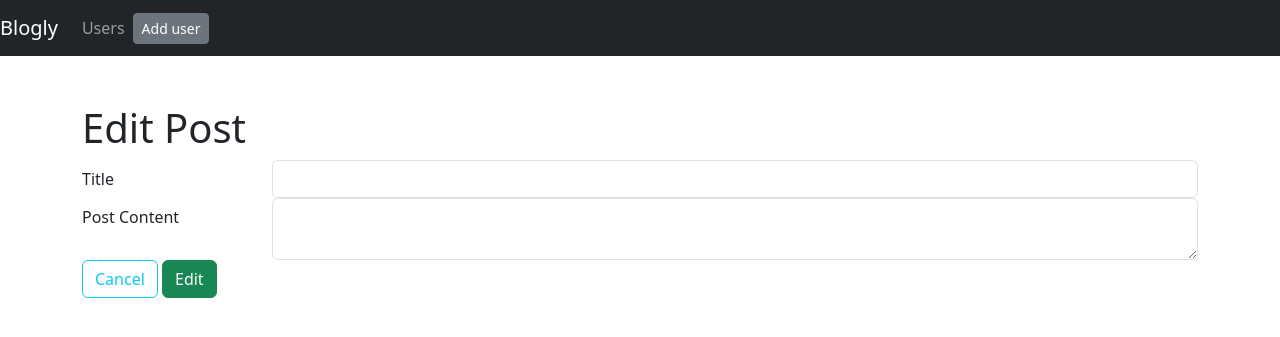
After one commit to domibee/Blogly-Exercise, a Flask app: template templates/posts/edit_post.html in a window 1280 px wide. The commit adds this page. Shown: the top 337 px of the page. Run offline with Flask 3, Linux system fonts and the light colour scheme; the template is opened without the code that fills it, so the values that code supplies are empty; some libraries are stand-ins or nearby versions.

Commit message:
part 2 finished

```diff
--- a/app.py
+++ b/app.py
@@ -2,7 +2,7 @@
 
 from flask import Flask, render_template, request, redirect, session
 from flask_debugtoolbar import DebugToolbarExtension
-from models import db, connect_db, User
+from models import db, connect_db, User, Post
 
 app = Flask(__name__)
 
@@ -13,7 +13,7 @@ app.config['SQLALCHEMY_TRACK_MODIFICATIONS'] = False
 app.config['SQLALCHEMY_ECHO'] = True
 app.config['SECRET_KEY'] = "chickenzarecool21837"
 app.config['DEBUG_TB_INTERCEPT_REDIRECTS'] = False
-toolbar = DebugToolbarExtension(app)
+debug = DebugToolbarExtension(app)
 
 connect_db(app)
 db.create_all()
@@ -26,13 +26,13 @@ def home():
 def list_users():
     """Shows list of all users in db"""
     users = User.query.all()
-    return render_template('index.html',users=users)
+    return render_template('/index.html',users=users)
 
 @app.route('/users/new')
 def new_user_form():
     """Show an add form for user"""
 
-    return render_template('form.html')
+    return render_template('/users/form.html')
 
 
 @app.route('/users/new', methods=["POST"])
@@ -41,9 +41,9 @@ def create_user():
     print ('Hello!')
     first_name = request.form["first_name"]
     last_name = request.form["last_name"]
-    image_url = request.form["image_url"]
+    image_url = request.form["image_url" ]
 
-    new_user = User(first_name = first_name, last_name = last_name, image_url = image_url)
+    new_user = User(first_name = first_name, last_name = last_name, image_url = image_url or None)
 
     db.session.add(new_user)
     db.session.commit()
@@ -52,12 +52,14 @@ def create_user():
 
 @app.route('/<int:user_id>')
 def user_info(user_id):
+    """Show user"""
     user = User.query.get_or_404(user_id)
-    return render_template('profile.html', user=user)
+
+    return render_template('/users/profile.html', user=user)
 
 @app.route('/edit/<int:user_id>', methods=['GET','POST'])
 def edit_user(user_id):
-
+    """Edit User"""
     user = User.query.get_or_404(user_id)
     # checks if first name field exists in the request form dictionary and also checks if the value is not empty.
     # if both conditions are true the area is updated
@@ -71,11 +73,11 @@ def edit_user(user_id):
         db.session.commit()
         return redirect(f'/{user.id}')
 
-    return render_template('user_edit.html',user=user)
+    return render_template('/users/user_edit.html',user=user)
 
 @app.route('/delete/<int:user_id>')
 def delete_user(user_id):
-
+    """Delete user"""
     user = User.query.get_or_404(user_id)
 
     if user:
@@ -83,3 +85,68 @@ def delete_user(user_id):
         db.session.commit()
 
     return redirect('/')
+
+@app.route('/users/<int:user_id>/posts/new')
+def show_post_form(user_id):
+    user = User.query.get_or_404(user_id)
+    """Show an post form for user"""
+
+    return render_template('/posts/new_post.html', user= user)
+
+@app.route('/users/<int:user_id>/posts/new', methods=['POST'])
+def create_post(user_id):
+    """Form for creating a post"""
+
+    user = User.query.get_or_404(user_id)
+    title = request.form["title"]
+    content = request.form["content"]
+
+    new_post = Post(title = title, content = content, user_id = user.id)
+
+    db.session.add(new_post)
+    db.session.commit()
+
+    return redirect(f'/{user.id}')
+
+@app.route('/users/<int:userId>/posts/<int:postId>')
+def show_post(userId, postId):
+    """Shows a post"""
+    user = User.query.get_or_404(userId)
+    post = Post.query.get_or_404(postId)
+    print("*********")
+    print(post)
+    return render_template('/posts/post_detail_page.html', post = post, user=user)
+
+@app.route('/posts/<int:id>/edit')
+def show_edit_post(id):
+    """Page to edit a post"""
+
+    post = Post.query.get_or_404(id)
+
+    return render_template('/posts/edit_post.html', post = post)
+
+@app.route('/posts/<int:id>/edit', methods=['POST'])
+def edit_post(id):
+    """Page to edit a post"""
+
+    post = Post.query.get_or_404(id)
+
+    post.title = request.form['title']
+    post.content = request.form['content']
+
+    db.session.add(post)
+    db.session.commit()
+
+    return redirect(f'/{post.user_id}')
+
+@app.route('/posts/<int:id>/delete', methods=['POST'])
+def delete_post(id):
+    """Delete post"""
+
+    post = Post.query.get_or_404(id)
+
+    if post:
+        db.session.delete(post)
+        db.session.commit()
+
+    return redirect(f'/{post.user_id}')
--- a/static/index.css
+++ b/static/index.css
@@ -1,7 +1,3 @@
-section {
-    display: flex;
-    align-items: flex-start;
-}
 
 .profile-img {
     border: 1px solid #ddd;
--- /dev/null
+++ b/templates/base.html
@@ -0,0 +1,30 @@
+<!DOCTYPE html>
+<html lang="en">
+<head>
+  <meta charset="UTF-8">
+  <title>
+    Blogly &ndash; {% block title %}{% endblock %}
+  </title>
+  <link rel="stylesheet"
+        href="https://unpkg.com/bootstrap/dist/css/bootstrap.css">
+  <link rel="stylesheet" href="index.css">
+</head>
+<body>
+<nav class="navbar navbar-expand-lg navbar-dark bg-dark">
+  <a class="navbar-brand" href="/">Blogly</a>
+  <ul class="navbar-nav">
+    <li class="nav-item"><a class="nav-link" href="/users">Users</a></li>
+  </ul>
+  <ul class="navbar-nav ml-auto">
+    <li class="nav-item">
+      <a class="btn btn-sm btn-secondary" href="/users/new">Add user</a>
+    </li>
+  </ul>
+</nav>
+<div class="container mt-5">
+  {% block content %}
+  <!-- put the content here -->
+  {% endblock %}
+</div>
+</body>
+</html>
--- /dev/null
+++ b/templates/posts/edit_post.html
@@ -0,0 +1,41 @@
+{% extends 'base.html' %}
+
+{% block title %}Edit Post{% endblock %}
+
+
+{% block content %}
+
+<h1>Edit Post</h1>
+
+<form method="POST" action="/posts/{{ post.id }}/edit">
+
+  <div class="form-group row">
+    <label for="title" class="col-sm-2 col-form-label">Title</label>
+    <div class="col-sm-10">
+      <input class="form-control" id="title" name="title" value="{{ post.title }}">
+    </div>
+  </div>
+
+  <div class="form-group row">
+    <label for="content" class="col-sm-2 col-form-label">Post Content</label>
+    <div class="col-sm-10">
+      <textarea class="form-control"
+                id="content"
+                name="content">{{ post.content }}</textarea>
+    </div>
+  </div>
+
+  <div class="form-group row">
+    <div class="ml-auto mr-3">
+      <a href="/users/{{ post.user_id }}" class="btn btn-outline-info">
+        Cancel
+      </a>
+      <button type="submit" class="btn btn-success">
+        Edit
+      </button>
+    </div>
+  </div>
+
+</form>
+
+{% endblock %}
```
Also changed, not shown: models.py (+28 -6 lines), seed.py (added, +25 -0 lines), templates/index.html (+6 -15 lines), templates/posts/new_post.html (added, +17 -0 lines), templates/posts/post_detail_page.html (added, +19 -0 lines), templates/profile.html (deleted, +0 -14 lines), templates/users/form.html (renamed from templates/user_edit.html, +6 -8 lines), templates/users/profile.html (added, +34 -0 lines), templates/users/user_edit.html (renamed from templates/form.html, +8 -6 lines), test_flask.py (+5 -3 lines), 2 other files.
